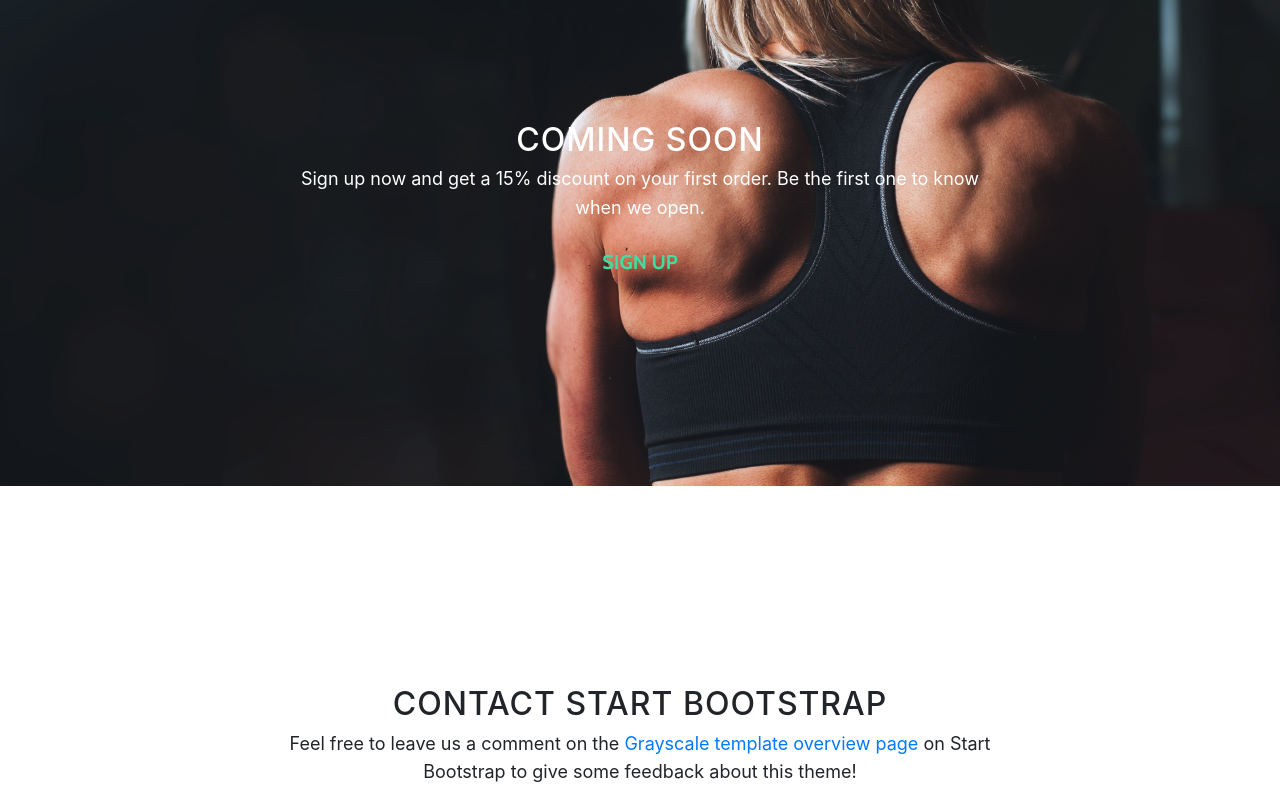
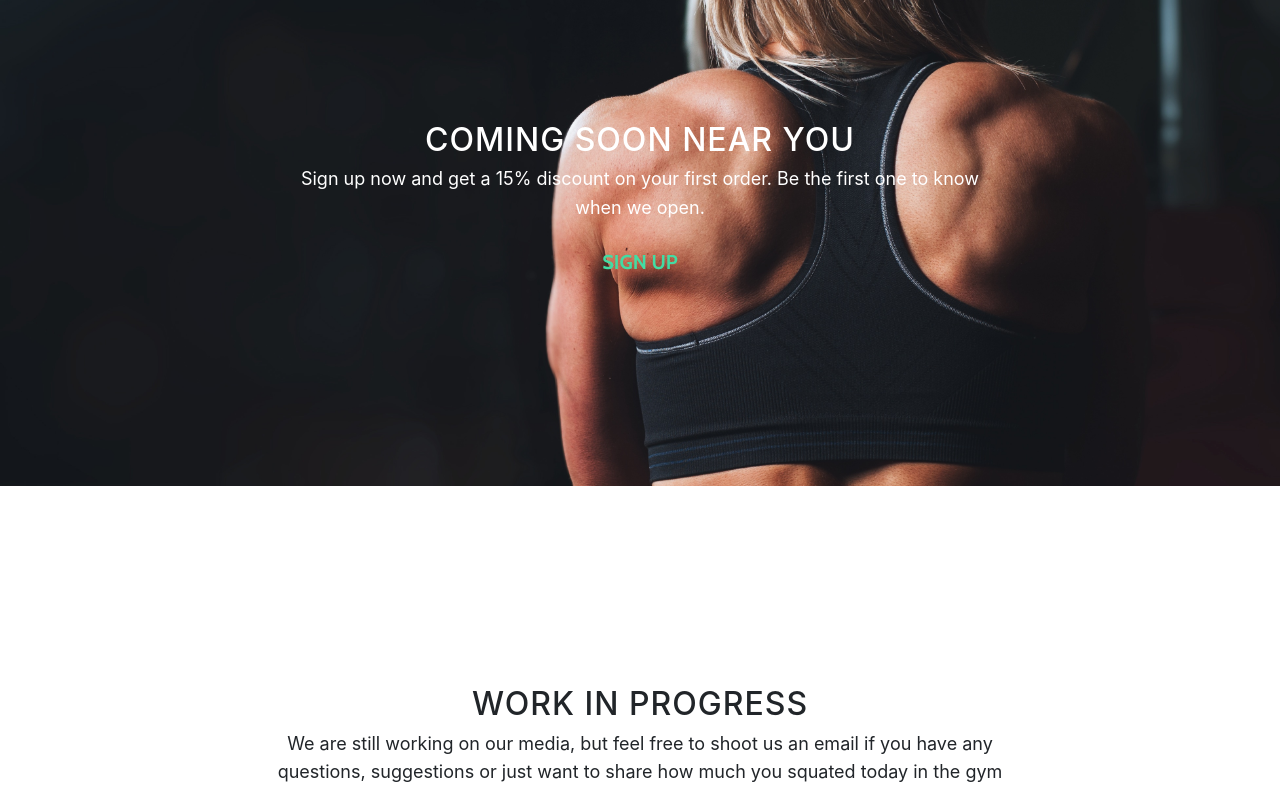
Before and after one commit to Filmeister/filmeister.github.io, a website with bundled scripts: page index.html in a window 1280 px wide. Shown: the part 1600-2400 px from the top of the page. Built offline with nearby package versions, Linux system fonts and the light colour scheme; files whose address does not match are found by name.

Commit message:
Update index.html

```diff
--- a/index.html
+++ b/index.html
@@ -82,7 +82,7 @@
     <section id="download" class="download-section content-section text-center">
         <div class="container">
             <div class="col-lg-8 mx-auto">
-                <h2>Coming Soon</h2>
+                <h2>Coming Soon Near You</h2>
                 <p>Sign up now and get a 15% discount on your first order. Be the first one to know when we open.</p>
                 <a href="http://eepurl.com/cZKPDn" class="btn btn-default btn-lg">Sign up</a>
             </div>
@@ -94,8 +94,8 @@
         <div class="container">
             <div class="row">
                 <div class="col-lg-8 mx-auto">
-                    <h2>Contact Start Bootstrap</h2>
-                    <p>Feel free to leave us a comment on the <a href="http://startbootstrap.com/template-overviews/grayscale/">Grayscale template overview page</a> on Start Bootstrap to give some feedback about this theme!</p>
+                    <h2>Work in Progress</h2>
+                    <p>We are still working on our media, but feel free to shoot us an email if you have any questions, suggestions or just want to share how much you squated today in the gym</p>
                     <ul class="list-inline banner-social-buttons">
                         <li class="list-inline-item">
                             <a href="https://twitter.com/SBootstrap" class="btn btn-default btn-lg"><i class="fa fa-twitter fa-fw"></i> <span class="network-name">Twitter</span></a>
```
